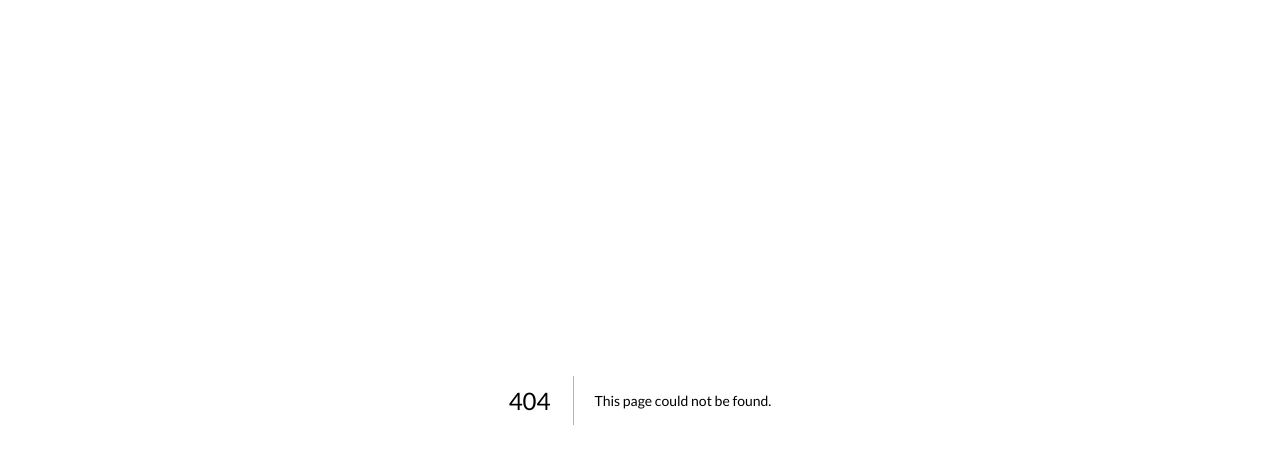
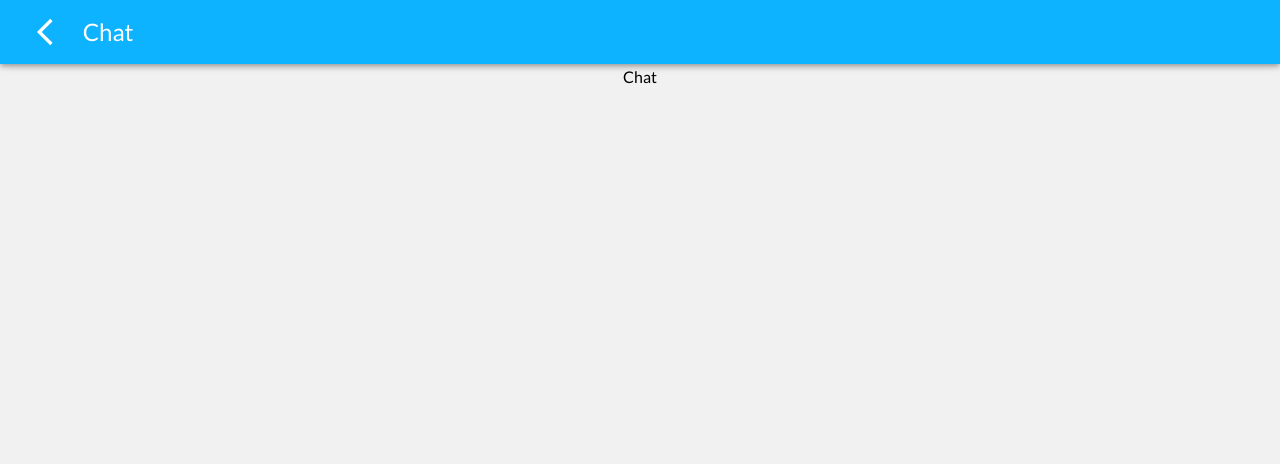
Before and after one commit to KhoiUna/chekchat, a Next.js app in the folder client/: page /chat in a window 1280 px wide. Before the commit this address had no page. Shown: the top 464 px of the page. Built offline with nearby package versions, Linux system fonts and the light colour scheme.

Commit message:
add chat page

```diff
--- /dev/null
+++ b/client/components/chat.js
@@ -0,0 +1,29 @@
+import Link from "next/link";
+import utilStyles from "../styles/utils.module.css";
+import Badge from "@material-ui/core/Badge";
+import IconButton from "@material-ui/core/IconButton";
+import QuestionAnswerIcon from "@material-ui/icons/QuestionAnswer";
+
+export default function Chat({ componentName, notificationCount }) {
+  return (
+    componentName !== "Chat" && (
+      <Link href="/chat">
+        <IconButton>
+          <Badge
+            badgeContent={notificationCount || 100}
+            color="error"
+            anchorOrigin={{
+              vertical: "bottom",
+              horizontal: "right",
+            }}
+            max={99}
+            overlap="circle"
+            className={utilStyles.icon}
+          >
+            <QuestionAnswerIcon style={{ fontSize: "2rem" }} />
+          </Badge>
+        </IconButton>
+      </Link>
+    )
+  );
+}
--- a/client/components/menu.js
+++ b/client/components/menu.js
@@ -23,7 +23,7 @@ import SettingsIcon from "@material-ui/icons/Settings";
 
 const menuList = [
   { name: "Inbox", icon: <InboxIcon /> },
-  { name: "Send missions", icon: <SendIcon /> },
+  { name: "Sending", icon: <SendIcon /> },
   { name: "Todo", icon: <ListAltIcon /> },
   { name: "Calendar", icon: <EventIcon /> },
   { name: "Friends", icon: <GroupIcon /> },
@@ -85,9 +85,7 @@ export default function Menu({ componentName }) {
 
         {menuList.slice(0, 5).map((i) => {
           const href =
-            i.name === "Send missions"
-              ? "/assigning"
-              : `/${i.name.toLowerCase()}`;
+            i.name === "Sending" ? "/assigning" : `/${i.name.toLowerCase()}`;
           return (
             <Link href={href}>
               <ListItem
@@ -147,11 +145,13 @@ export default function Menu({ componentName }) {
 
   return (
     <>
-      {componentName !== "Notifications" ? (
+      {componentName !== "Notifications" && componentName !== "Chat" && (
         <IconButton onClick={toggleDrawer}>
           <MenuIcon className={utilStyles.icon} style={{ fontSize: "2rem" }} />
         </IconButton>
-      ) : (
+      )}
+
+      {(componentName === "Notifications" || componentName === "Chat") && (
         <IconButton onClick={goBack}>
           <ArrowBackIosIcon
             className={utilStyles.icon}
@@ -159,6 +159,7 @@ export default function Menu({ componentName }) {
           />
         </IconButton>
       )}
+
       {drawerState &&
         menuList.map((anchor) => (
           <SwipeableDrawer
--- a/client/containers/main_layout.js
+++ b/client/containers/main_layout.js
@@ -2,6 +2,7 @@ import Head from "next/head";
 import styles from "./main_layout.module.css";
 import Menu from "../components/menu";
 import Bell from "../components/bell";
+import Chat from "../components/chat";
 import { AppBar, Toolbar, Typography } from "@material-ui/core";
 import { makeStyles } from "@material-ui/core/styles";
 import { useEffect } from "react";
@@ -20,7 +21,7 @@ const useStyles = makeStyles({
   },
   toolBar: {
     display: "grid",
-    gridTemplateColumns: "1fr 18fr 1fr",
+    gridTemplateColumns: "1fr 18fr 1fr 1fr",
     backgroundColor: "#0db3ff",
     margin: "0",
   },
@@ -55,7 +56,13 @@ export default function MainLayout({ children, componentName }) {
               {componentName}
             </Typography>
 
-            <Bell componentName={componentName} />
+            {componentName !== "Notifications" && componentName !== "Chat" && (
+              <Chat componentName={componentName} />
+            )}
+
+            {componentName !== "Notifications" && componentName !== "Chat" && (
+              <Bell componentName={componentName} />
+            )}
           </Toolbar>
         </AppBar>
       </header>
--- a/client/pages/assigning.js
+++ b/client/pages/assigning.js
@@ -53,7 +53,7 @@ export default function Assigning() {
   }, [missionAssign]);
 
   return (
-    <MainLayout componentName="Send missions">
+    <MainLayout componentName="Sending">
       {!missionAssign && (
         <>
           <Typography
--- /dev/null
+++ b/client/pages/chat.js
@@ -0,0 +1,9 @@
+import MainLayout from "../containers/main_layout";
+
+export default function Chat() {
+  return (
+    <MainLayout componentName="Chat">
+      <p>Chat</p>
+    </MainLayout>
+  );
+}
```
